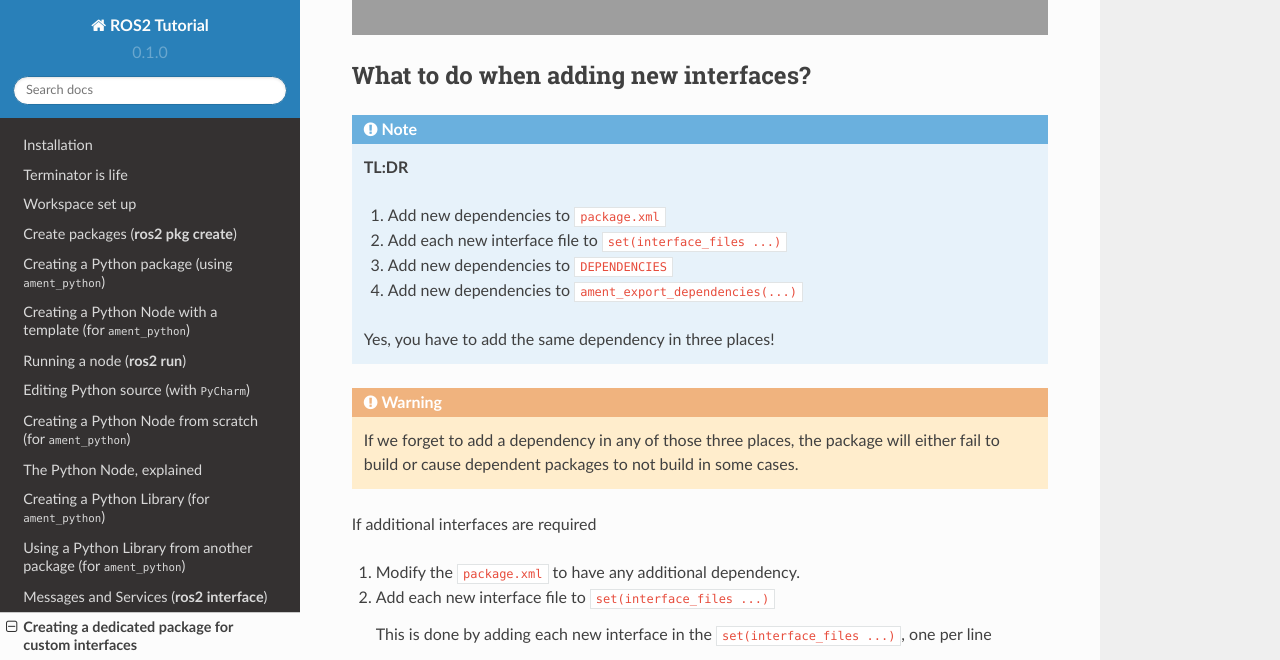
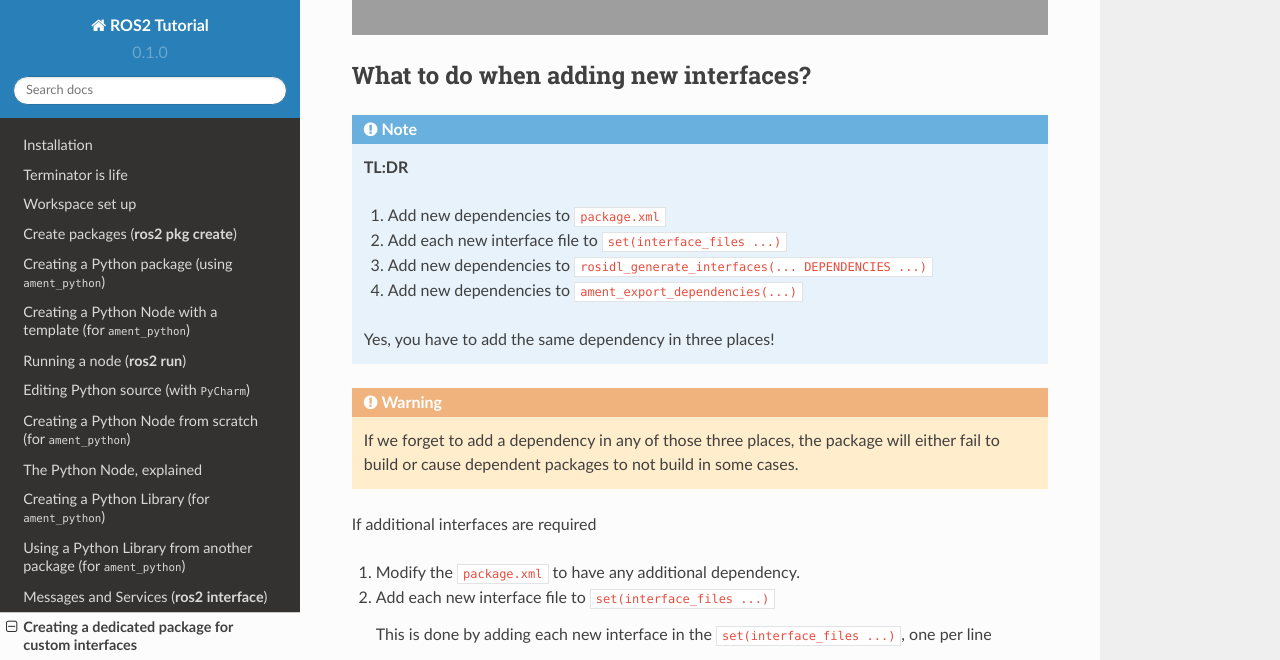
Before and after one commit to mmmarinho/ROS2_Tutorial, a Sphinx documentation site: the page built from docs/source/create_message_package.rst, in a window 1280 px wide and 1400 px high, scrolled down 3502 px. Shown: the top 660 px of the window. Built offline with Sphinx 7.4.7 and the Read the Docs theme 2.0.0, drawn with Linux system fonts in a browser that asks for light colours; some of the changed text lies outside the part shown; grey boxes are pictures that could not be loaded.

Commit message:
Update create_message_package.rst

```diff
--- a/docs/source/create_message_package.rst
+++ b/docs/source/create_message_package.rst
@@ -151,7 +151,7 @@
 
          #. Add new dependencies to :file:`package.xml`
          #. Add each new interface file to :code:`set(interface_files ...)`
-         #. Add new dependencies to :code:`DEPENDENCIES`
+         #. Add new dependencies to :code:`rosidl_generate_interfaces(... DEPENDENCIES ...)`
          #. Add new dependencies to :code:`ament_export_dependencies(...)`
 
          Yes, you have to add the same dependency in three places!
@@ -173,9 +173,9 @@
       :lines: 17-24
       :emphasize-lines: 4, 7
 
-#. Add new dependencies to :code:`DEPENDENCIES`
+#. Add new dependencies to :code:`rosidl_generate_interfaces(... DEPENDENCIES ...)`
 
-   Then, we add any new dependencies below the :code:`DEPENDENCIES` directive, one per line
+   Then, we add any new dependencies below the :code:`rosidl_generate_interfaces(... DEPENDENCIES ...)` directive, one per line
 
    .. literalinclude:: ../../ros2_tutorial_workspace/src/package_with_interfaces/CMakeLists.txt
       :language: cmake
```
